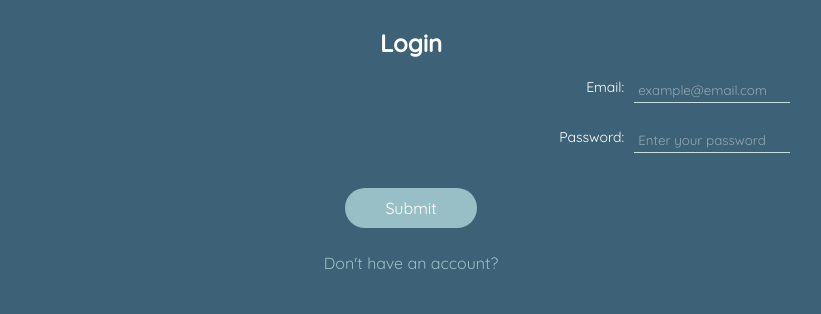
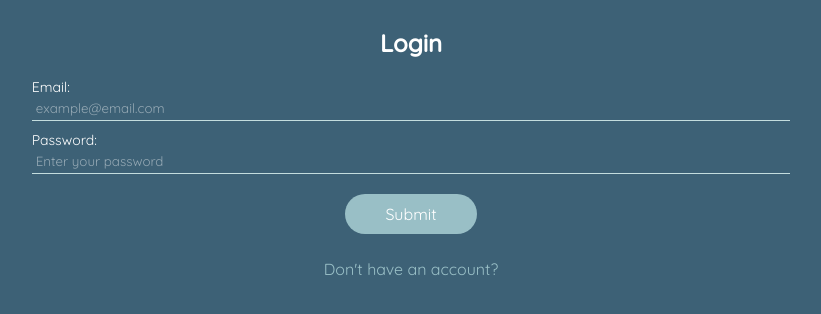
Before and after one commit to rkrowchuk/benefits-prompter, a React (Create React App) app in the folder client/: page / in a window 1280 px wide. Shown: the top 314 px of the page, without its empty margins (229-1050 px from the left). Built offline with nearby package versions, Linux system fonts and the light colour scheme.

Commit message:
stack input and label

```diff
--- a/client/src/components/Login.jsx
+++ b/client/src/components/Login.jsx
@@ -44,11 +44,8 @@
       <h2 className="form-title">Login</h2>
       <form onSubmit={handleSubmit} className="form">
         <div className="input-containers">
-        <div className="input-group">
-        <label className="form-label">
-          Email:
-        </label>
-        <input
+          <label className="form-label">Email:</label>
+          <input
             type="text"
             name="email"
             onChange={handleChange}
@@ -56,12 +53,9 @@
             placeholder="example@email.com"
             className="form-input"
           />
-          </div>
-          <div className="input-group">
-        <label className="form-label">
-          Password:
-        </label>
-        <input
+
+          <label className="form-label">Password:</label>
+          <input
             type="password"
             name="password"
             placeholder="Enter your password"
@@ -70,8 +64,9 @@
             className="form-input"
           />
         </div>
-        </div>
-        <button type="submit" className="primary-btn">Submit</button>
+        <button type="submit" className="primary-btn">
+          Submit
+        </button>
       </form>
       <Link to="/register" className="reg-link">
         Don't have an account?
```
